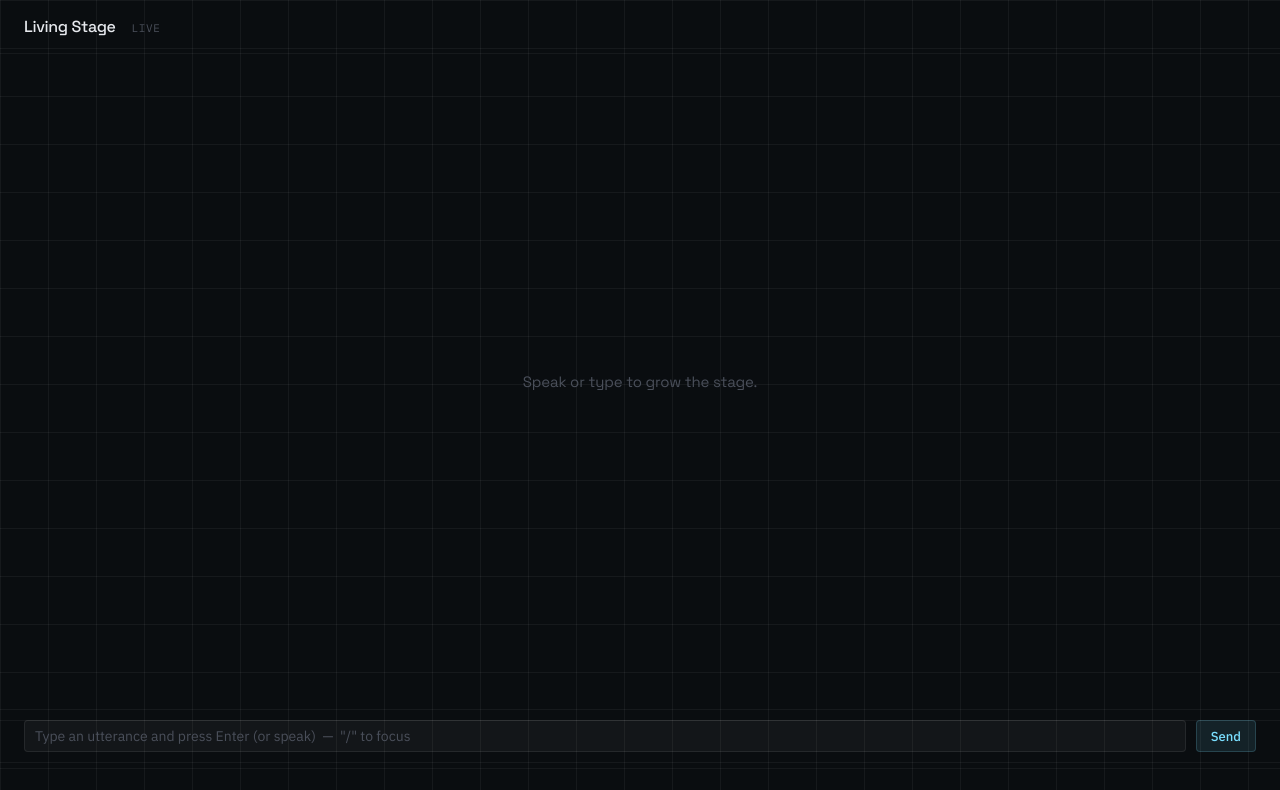
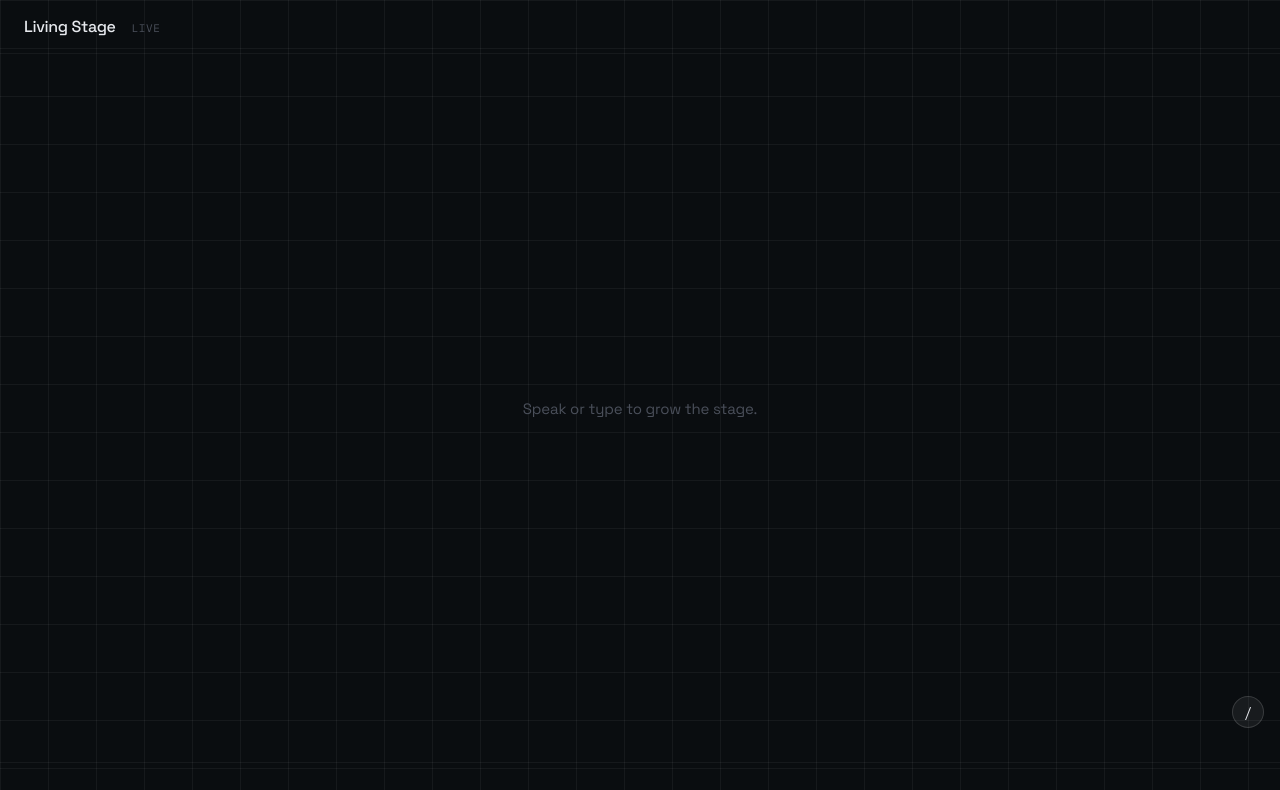
Before and after one commit to Poiurity/Predator, a React (Vite) app: page / in a window 1280 px wide. Shown: the top 790 px of the page. Built offline with nearby package versions, Linux system fonts and the light colour scheme.

Commit message:
feat(ui): hide text input by default with toggle chip and esc shortcut

```diff
--- a/src/Stage.tsx
+++ b/src/Stage.tsx
@@ -102,8 +102,11 @@ export function Stage() {
   // so skeleton paint doesn't block the browser's main thread.
   const [, startTransition] = useTransition();
 
-  // Text input ref — "/" hotkey focuses it.
+  // Text input ref — "/" hotkey opens + focuses; ESC hides.
   const textInputRef = useRef<HTMLInputElement>(null);
+  // Text input visibility — hidden by default, presenter can toggle for typing
+  // demos or when the mic is unavailable / noisy.
+  const [showTextInput, setShowTextInput] = useState(false);
 
   // ── Boot: log PREFIX_SHA once ────────────────────────────────────────────
   useEffect(() => {
@@ -117,14 +120,24 @@ export function Stage() {
     const onKey = (e: KeyboardEvent) => {
       const meta = e.metaKey || e.ctrlKey;
 
-      // "/" → focus text input
+      // "/" → show text input + focus. ESC → hide it.
       if (
         e.key === "/" &&
         !(e.target instanceof HTMLInputElement) &&
         !(e.target instanceof HTMLTextAreaElement)
       ) {
         e.preventDefault();
-        textInputRef.current?.focus();
+        setShowTextInput(true);
+        // Defer focus until after the input mounts on next paint.
+        requestAnimationFrame(() => textInputRef.current?.focus());
+        return;
+      }
+
+      if (e.key === "Escape" && e.target instanceof HTMLInputElement) {
+        // Only hide if the user explicitly hits ESC inside the text input.
+        e.preventDefault();
+        textInputRef.current?.blur();
+        setShowTextInput(false);
         return;
       }
 
@@ -445,18 +458,35 @@ export function Stage() {
         architecture.
       </div>
 
-      {/* Text mode input (spec §15) — always visible, same handleUtterance pipeline */}
+      {/* Text mode input (spec §15). Hidden by default; "/" opens, ESC hides.
+          The floating chip is always visible so the affordance is discoverable. */}
+      <button
+        type="button"
+        className={`text-input-toggle ${showTextInput ? "is-open" : ""}`}
+        onClick={() => {
+          setShowTextInput((v) => !v);
+          if (!showTextInput) {
+            requestAnimationFrame(() => textInputRef.current?.focus());
+          }
+        }}
+        aria-label={showTextInput ? "hide text input" : "show text input"}
+        title='press "/" to open, Esc to close'
+      >
+        {showTextInput ? "×" : "/"}
+      </button>
+      {showTextInput && (
         <form className="text-input-row" onSubmit={handleTextSubmit}>
           <input
             ref={textInputRef}
             type="text"
-          placeholder='Type an utterance and press Enter (or speak)  —  "/" to focus'
+            placeholder='Type an utterance and press Enter  —  Esc to hide'
             aria-label="text utterance input"
             autoComplete="off"
             spellCheck={false}
           />
           <button type="submit">Send</button>
         </form>
+      )}
 
       {/* Transcript footer — always visible, spec §8.
           displayTranscript prefers the Gemini-polished version for context-
--- a/src/index.css
+++ b/src/index.css
@@ -642,6 +642,37 @@ html, body, #root {
   50%       { opacity: 0.85; }
 }
 
+/* Text input toggle chip — small floating affordance bottom-right.
+   "/" opens + focuses, ESC closes. Hidden text input by default keeps the
+   stage uncluttered for the voice-first demo. */
+.text-input-toggle {
+  position: fixed;
+  bottom: 4.5rem;
+  right: 1rem;
+  width: 2rem;
+  height: 2rem;
+  border-radius: 50%;
+  background: rgba(255, 255, 255, 0.06);
+  border: 1px solid rgba(255, 255, 255, 0.14);
+  color: var(--fg);
+  font-family: var(--font-mono);
+  font-size: 0.9rem;
+  cursor: pointer;
+  display: grid;
+  place-items: center;
+  z-index: 10;
+  transition: background 0.15s ease, border-color 0.15s ease, transform 0.15s ease;
+}
+.text-input-toggle:hover {
+  background: rgba(122, 223, 255, 0.12);
+  border-color: var(--accent, #7adfff);
+}
+.text-input-toggle.is-open {
+  background: var(--accent, #7adfff);
+  color: #0a0d10;
+  border-color: var(--accent, #7adfff);
+}
+
 /* Streaming-in-flight indicator (progressive fill).
    Small accent-colored dot top-right of each card while status="streaming".
    Removed once status="ready". Opacity + scale only — GPU-friendly. */
```
Lines whose indentation alone changed are shown as unchanged.
